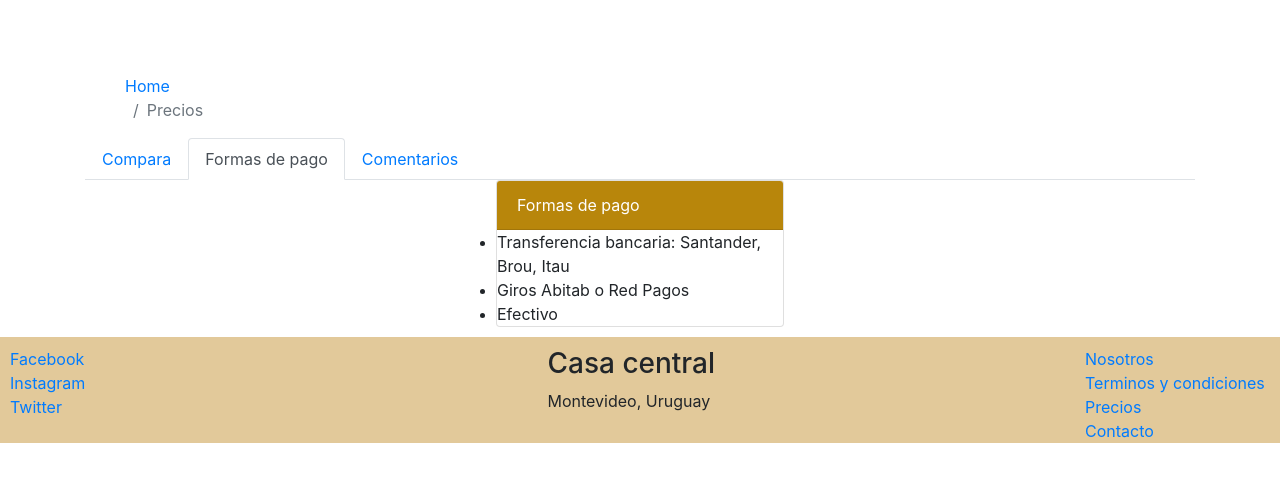
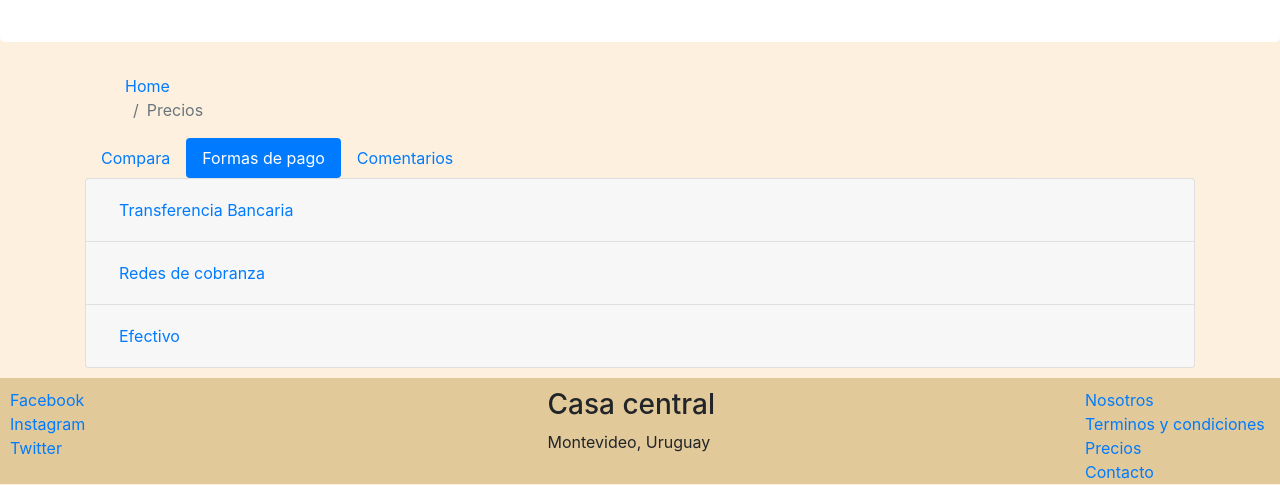
Before and after one commit to coutolourdes1/Coursera-Bootstrap4, a website: page precios.html in a window 1280 px wide. Both pictures are taken after a click on the tab "Formas de pago". Shown: the part 436-921 px from the top of the page. Before the commit the page ends 880 px from the top, so only its background shows below. Drawn offline with nearby package versions, Linux system fonts and the light colour scheme.

Commit message:
collapse en forma de pago

```diff
--- a/css/style.css
+++ b/css/style.css
@@ -4,8 +4,12 @@
     margin-top: 50px;
 }
 
-.btn {
+#boton {
     background-color: rgb(235, 146, 31);
+}
+
+body {
+    background-color: rgba(253, 234, 208, 0.685);
 }
 
 footer {
@@ -28,3 +32,7 @@ footer {
 img {
     background: center center cover no-repeat fixed;
 }
+
+#portada {
+    width: 100%;
+}
--- a/precios.html
+++ b/precios.html
@@ -37,7 +37,7 @@
             </ol>
         </nav>
 
-        <ul class="nav nav-tabs" id="myTab" role="tablist">
+        <ul class="nav nav-pills" id="myTab" role="tablist">
             <li class="nav-item">
                 <a class="nav-link active" id="compara-tab" data-toggle="tab" href="#compara" role="tab" aria-controls="compara" aria-selected="true"> Compara </a>
             </li>
@@ -89,22 +89,48 @@
                     </table>
                 </div>
             </div>
-            <div class="tab-pane fade show active" id="pago" role="tabpanel" aria-labelledby="pago-tab">
-                <div class="d-flex justify-content-center">
-                    <div class="card" style="width: 18rem;">
-                        <div class="card-header" style="background-color: darkgoldenrod; color: white">
-                            Formas de pago
+            <div class="tab-pane fade" id="pago" role="tabpanel" aria-labelledby="pago-tab">
+                <div class="accordion" id="accordionFormaDePago">
+                    <div class="card">
+                        <div class="card-header" id="headingOne">
+                            <h5 class="mb-0">
+                                <button class="btn btn-link" type="button" data-toggle="collapse" data-target="#collapsetransferencia" aria-expanded="true" aria-controls="collapsetransferencia"> Transferencia Bancaria</button>
+                            </h5>
                         </div>
-                        <ul class="list-group list-group-flush">
-                            <li class="list-group-idem"> Transferencia bancaria: Santander, Brou, Itau </li>
-                            <li class="list-group-idem"> Giros Abitab o Red Pagos </li>
-                            <li class="list-group-idem"> Efectivo </li>
-                        </ul>
+                        <div id="collapsetransferencia" class="collapse" aria-labelledby="headingOne" data-parent="#accordionFormaDePago">
+                            <div class="card-body">
+                                Bancos: Santander, Itau, E-Brou.
+                            </div>
+                        </div>
                     </div>
+                    <div class="card">
+                        <div class="card-header" id="headingTwo">
+                            <h5 class="mb-0">
+                                <button class="btn btn-link" type="button" data-toggle="collapse" data-target="#collapsegiros" aria-expanded="false" aria-controls="collapsegiros"> Redes de cobranza </button>
+                            </h5>
+                        </div>
+                        <div id="collapsegiros" class="collapse" aria-labelledby="headingOne" data-parent="#accordionFormaDePago">
+                            <div class="card-body">
+                                Depositos en Abitab, Red Pagos. (el costo del depositvo va por cuenta del cliente).
+                            </div>
+                        </div>
+                    </div>
+                    <div class="card">
+                        <div class="card-header" id="headinThree">
+                            <h5 class="mb-0">
+                                <button class="btn btn-link" type="button" data-toggle="collapse" data-target="#collapseefectivo" aria-expanded="true" aria-controls="collapseefectivo"> Efectivo </button>
+                            </h5>
+                        </div>
+                        <div id="collapseefectivo" class="collapse" aria-labelledby="headingOne" data-parent="#accordionFormaDePago">
+                            <div class="card-body">
+                                Pago en efectivo.
+                            </div>
+                        </div>
+                    </div>
+
                 </div>
             </div>
             <div class="tab-pane fade show active" id="comentarios" role="tabpanel" aria-labelledby="comentarios-tab">
-
             </div>
         </div>
     </div>
```
Also changed, not shown: index.html (+9 -9 lines).
